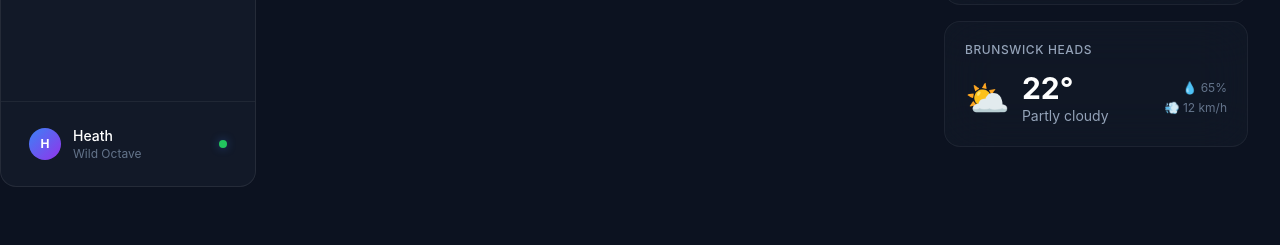
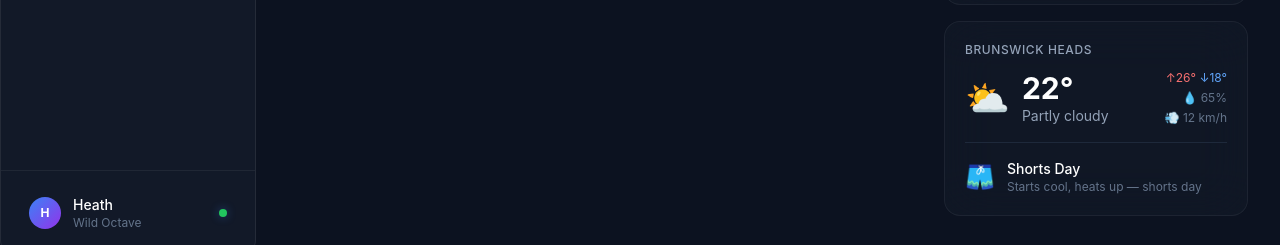
Before and after one commit to HJantango/henry-hq, a Next.js app: page / in a window 1280 px wide. Shown: the part 1184-1429 px from the top of the page. Before the commit the page ends 1371 px from the top, so only its background shows below. Built offline with nearby package versions, Linux system fonts and the light colour scheme; no server answers.

Commit message:
🩳👖 Add pants/shorts weather verdict to dashboard + brief

```diff
--- a/src/app/brief/page.tsx
+++ b/src/app/brief/page.tsx
@@ -90,6 +90,33 @@ export default function MorningBriefPage() {
     return "🌤️";
   };
 
+  // Pants or shorts logic
+  const getPantsOrShorts = () => {
+    if (!weather) return null;
+    const { high, low } = weather;
+    const midDay = (high + low) / 2;
+
+    // Simple logic based on high/low
+    if (high < 20) {
+      return { emoji: "👖", text: "Pants Day", reason: "Cold one today — pants weather" };
+    }
+    if (low >= 20 && high >= 24) {
+      return { emoji: "🩳", text: "Shorts Day", reason: "Beautiful day — shorts all the way" };
+    }
+    if (low < 18 && high >= 24) {
+      return { emoji: "🩳", text: "Shorts Day", reason: "Chilly start, but she'll warm up" };
+    }
+    if (high >= 20 && high <= 24) {
+      return { emoji: "🩳", text: "Shorts Day", reason: "Mild day — shorts if you're game" };
+    }
+    if (high >= 22) {
+      return { emoji: "🩳", text: "Shorts Day", reason: "Arvo's warm enough — go the shorts" };
+    }
+    return { emoji: "👖", text: "Pants Day", reason: "Play it safe with pants today" };
+  };
+
+  const legVerdict = getPantsOrShorts();
+
   return (
     <div className="space-y-8 max-w-3xl">
       {/* Header */}
@@ -107,6 +134,7 @@ export default function MorningBriefPage() {
           <span className="text-dark-400 text-sm ml-auto">Brunswick Heads, NSW</span>
         </div>
         {weather ? (
+          <>
             <div className="flex items-center gap-6">
               <div className="text-5xl">{getWeatherIcon(weather.condition)}</div>
               <div>
@@ -121,6 +149,16 @@ export default function MorningBriefPage() {
                 </div>
               </div>
             </div>
+            {legVerdict && (
+              <div className="mt-4 pt-4 border-t border-dark-700/50 flex items-center gap-3">
+                <span className="text-2xl">{legVerdict.emoji}</span>
+                <div>
+                  <p className="text-sm font-medium text-white">{legVerdict.text}</p>
+                  <p className="text-xs text-dark-400">{legVerdict.reason}</p>
+                </div>
+              </div>
+            )}
+          </>
         ) : (
           <div className="text-dark-400 animate-pulse">Loading weather...</div>
         )}
--- a/src/components/WeatherWidget.tsx
+++ b/src/components/WeatherWidget.tsx
@@ -8,6 +8,61 @@ interface WeatherData {
   icon: string;
   humidity: number;
   windSpeed: number;
+  high: number;
+  low: number;
+  morningTemp: number;
+  afternoonTemp: number;
+  rainChance: number;
+}
+
+type LegChoice = "shorts" | "pants" | "shorts-brave" | "pants-safe";
+
+interface LegVerdict {
+  choice: LegChoice;
+  emoji: string;
+  reason: string;
+}
+
+function getPantsOrShorts(weather: WeatherData): LegVerdict {
+  const { morningTemp, afternoonTemp, high, rainChance } = weather;
+
+  // Heavy rain = pants (practical)
+  if (rainChance > 60) {
+    return { choice: "pants-safe", emoji: "👖", reason: "Rainy day — keep those legs dry" };
+  }
+
+  // Cold all day (high under 20) = pants
+  if (high < 20) {
+    return { choice: "pants", emoji: "👖", reason: "Cold one today — pants weather" };
+  }
+
+  // Warm morning (>20) and warm afternoon (>24) = easy shorts
+  if (morningTemp >= 20 && afternoonTemp >= 24) {
+    return { choice: "shorts", emoji: "🩳", reason: "Beautiful day — shorts all the way" };
+  }
+
+  // Cold morning (<18) but warms up (afternoon >24) = shorts (it'll warm up)
+  if (morningTemp < 18 && afternoonTemp >= 24) {
+    return { choice: "shorts-brave", emoji: "🩳", reason: "Chilly start, but she'll warm up" };
+  }
+
+  // Cool morning (18-20) but decent afternoon (22+) = shorts
+  if (morningTemp >= 16 && morningTemp < 20 && afternoonTemp >= 22) {
+    return { choice: "shorts", emoji: "🩳", reason: "Starts cool, heats up — shorts day" };
+  }
+
+  // Mild all day (20-23ish) = could go either way, lean shorts
+  if (high >= 20 && high <= 24) {
+    return { choice: "shorts-brave", emoji: "🩳", reason: "Mild day — shorts if you're game" };
+  }
+
+  // Default: if afternoon is warm enough, shorts
+  if (afternoonTemp >= 22) {
+    return { choice: "shorts", emoji: "🩳", reason: "Arvo's warm enough — go the shorts" };
+  }
+
+  // Otherwise pants
+  return { choice: "pants", emoji: "👖", reason: "Play it safe with pants today" };
 }
 
 export default function WeatherWidget() {
@@ -16,8 +71,9 @@ export default function WeatherWidget() {
 
   useEffect(() => {
     // Brunswick Heads, NSW coordinates: -28.54, 153.55
+    // Fetch current + hourly + daily data
     fetch(
-      "https://api.open-meteo.com/v1/forecast?latitude=-28.54&longitude=153.55&current=temperature_2m,relative_humidity_2m,wind_speed_10m,weather_code&timezone=Australia%2FSydney"
+      "https://api.open-meteo.com/v1/forecast?latitude=-28.54&longitude=153.55&current=temperature_2m,relative_humidity_2m,wind_speed_10m,weather_code&hourly=temperature_2m,precipitation_probability&daily=temperature_2m_max,temperature_2m_min,precipitation_probability_max&timezone=Australia%2FSydney&forecast_days=1"
     )
       .then((r) => r.json())
       .then((data) => {
@@ -48,17 +104,46 @@ export default function WeatherWidget() {
           51: "🌦️", 53: "🌧️", 55: "🌧️", 61: "🌧️", 63: "🌧️", 65: "🌧️",
           71: "🌨️", 73: "🌨️", 75: "🌨️", 80: "🌦️", 81: "🌧️", 82: "⛈️", 95: "⛈️",
         };
+
+        // Get hourly temps for morning (6-9am, indices 6-9) and afternoon (12-3pm, indices 12-15)
+        const hourlyTemps = data.hourly?.temperature_2m ?? [];
+        const morningTemps = hourlyTemps.slice(6, 10); // 6am-9am
+        const afternoonTemps = hourlyTemps.slice(12, 16); // 12pm-3pm
+
+        const avgMorning = morningTemps.length > 0
+          ? morningTemps.reduce((a: number, b: number) => a + b, 0) / morningTemps.length
+          : 20;
+        const avgAfternoon = afternoonTemps.length > 0
+          ? afternoonTemps.reduce((a: number, b: number) => a + b, 0) / afternoonTemps.length
+          : 25;
+
         setWeather({
           temp: Math.round(data.current?.temperature_2m ?? 0),
           description: descriptions[code] || "Unknown",
           icon: icons[code] || "🌡️",
           humidity: data.current?.relative_humidity_2m ?? 0,
           windSpeed: Math.round(data.current?.wind_speed_10m ?? 0),
+          high: Math.round(data.daily?.temperature_2m_max?.[0] ?? 25),
+          low: Math.round(data.daily?.temperature_2m_min?.[0] ?? 15),
+          morningTemp: Math.round(avgMorning),
+          afternoonTemp: Math.round(avgAfternoon),
+          rainChance: data.daily?.precipitation_probability_max?.[0] ?? 0,
         });
         setLoading(false);
       })
       .catch(() => {
-        setWeather({ temp: 22, description: "Partly cloudy", icon: "⛅", humidity: 65, windSpeed: 12 });
+        setWeather({
+          temp: 22,
+          description: "Partly cloudy",
+          icon: "⛅",
+          humidity: 65,
+          windSpeed: 12,
+          high: 26,
+          low: 18,
+          morningTemp: 19,
+          afternoonTemp: 25,
+          rainChance: 10,
+        });
         setLoading(false);
       });
   }, []);
@@ -74,6 +159,8 @@ export default function WeatherWidget() {
 
   if (!weather) return null;
 
+  const verdict = getPantsOrShorts(weather);
+
   return (
     <div className="glass-hover p-5 animate-slide-up" style={{ animationDelay: "400ms", animationFillMode: "both" }}>
       <p className="text-xs font-medium text-dark-300 uppercase tracking-wider mb-3">
@@ -88,8 +175,25 @@ export default function WeatherWidget() {
           </div>
         </div>
         <div className="text-right text-xs text-dark-400 space-y-1">
+          <p><span className="text-red-400">↑{weather.high}°</span> <span className="text-blue-400">↓{weather.low}°</span></p>
           <p>💧 {weather.humidity}%</p>
           <p>💨 {weather.windSpeed} km/h</p>
+        </div>
+      </div>
+
+      {/* Pants or Shorts Verdict */}
+      <div className="mt-4 pt-4 border-t border-dark-700">
+        <div className="flex items-center gap-3">
+          <span className="text-2xl">{verdict.emoji}</span>
+          <div>
+            <p className="text-sm font-medium text-white">
+              {verdict.choice.includes("shorts") ? "Shorts Day" : "Pants Day"}
+            </p>
+            <p className="text-xs text-dark-400">{verdict.reason}</p>
+          </div>
+          {weather.rainChance > 20 && (
+            <span className="ml-auto text-xs text-dark-400">🌧️ {weather.rainChance}%</span>
+          )}
         </div>
       </div>
     </div>
```
Lines whose indentation alone changed are shown as unchanged.
